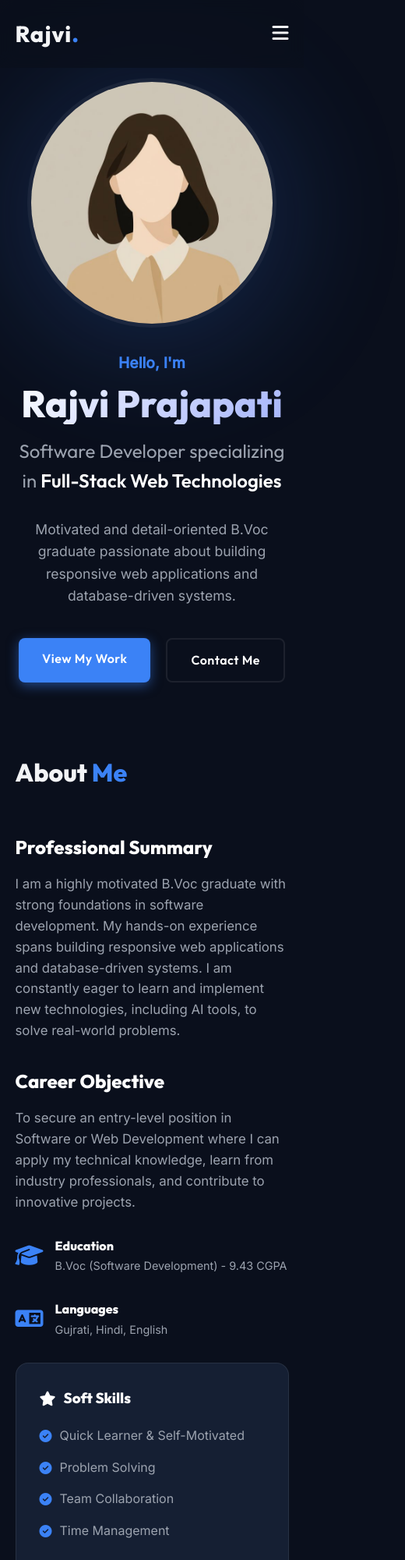
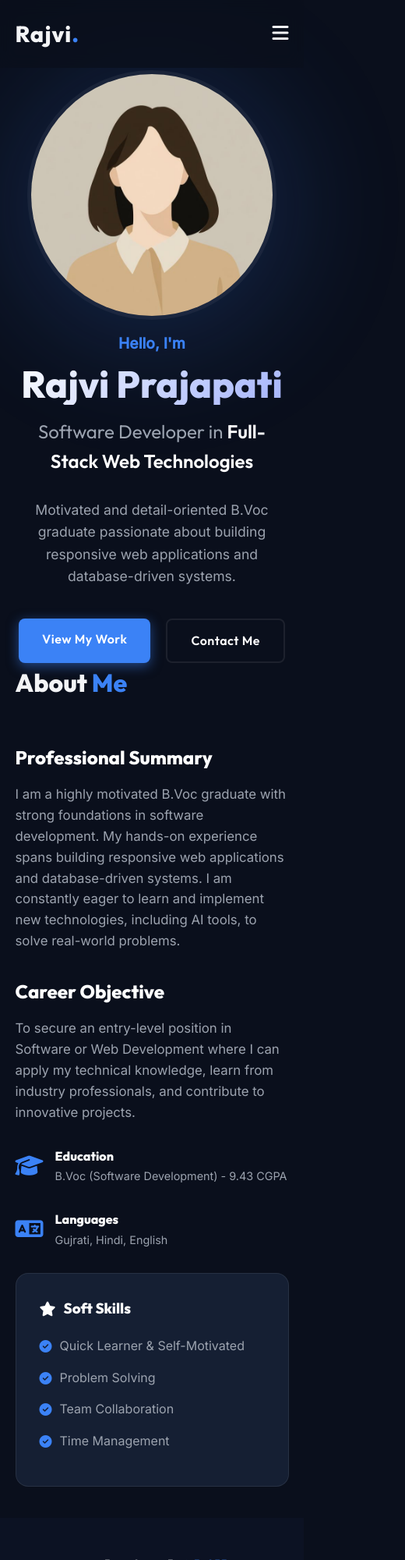
Before and after one commit to Prajapati-rajvi09/My-Portfolio, a plain HTML site: page index.html in a window 390 px wide. Shown: the top 2000 px of the page at 78% size, 520 px wide, since content can reach past the window. Drawn offline with nearby package versions, Linux system fonts and the light colour scheme.

Commit message:
first commit

```diff
--- a/index.html
+++ b/index.html
@@ -37,7 +37,7 @@
         <div class="hero-content" data-aos="fade-up">
             <p class="greeting">Hello, I'm</p>
             <h1 class="hero-title">Rajvi Prajapati</h1>
-            <h2 class="hero-subtitle">Software Developer specializing in <span class="highlight">Full-Stack Web
+            <h2 class="hero-subtitle">Software Developer in <span class="highlight">Full-Stack Web
                     Technologies</span></h2>
             <p class="hero-desc">Motivated and detail-oriented B.Voc graduate passionate about building responsive web
                 applications and database-driven systems.</p>
@@ -48,8 +48,7 @@
         </div>
         <div class="hero-image-wrapper" data-aos="zoom-in" data-aos-delay="200">
             <div class="blob-bg"></div>
-            <img src="Rajvi portfolio.jpg"
-                alt="Rajvi Prajapati" class="hero-img">
+            <img src="Rajvi portfolio.jpg" alt="Rajvi Prajapati" class="hero-img">
         </div>
     </section>
 
--- a/style.css
+++ b/style.css
@@ -161,11 +161,10 @@ a {
 
 /* Hero Section */
 .hero {
-    min-height: 100vh;
+    padding: 120px 5% 0 5%; /* 120px top for navbar, 0 bottom */
     display: flex;
     align-items: center;
     justify-content: center;
-    padding: 0 5%;
     max-width: 1200px;
     margin: 0 auto;
     gap: 50px;
@@ -244,6 +243,12 @@ a {
 }
 
 /* About Section */
+.about {
+    padding-top: 80px;
+    position: relative;
+    z-index: 2;
+}
+
 .about-grid {
     display: flex;
     gap: 50px;
@@ -614,15 +619,18 @@ footer {
 /* Responsive */
 @media (max-width: 900px) {
     .section {
-        padding: 60px 0;
+        padding: 40px 0;
+    }
+    .about {
+        padding-top: 0;
     }
     .hero {
         flex-direction: column-reverse;
         text-align: center;
-        padding-top: 100px;
-        padding-bottom: 30px;
+        padding-top: 90px;
+        padding-bottom: 0;
         min-height: auto;
-        gap: 30px;
+        gap: 15px;
     }
     .hero-cta {
         justify-content: center;
```
